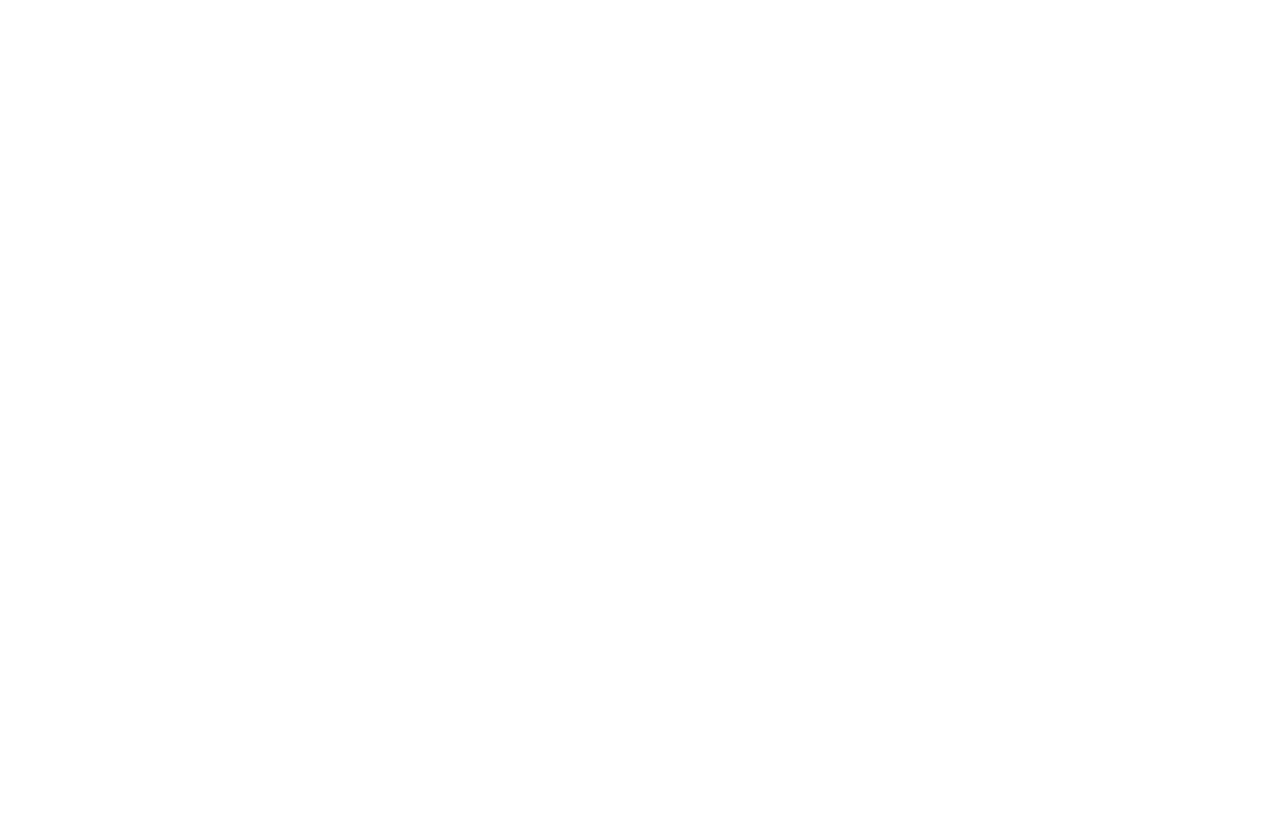
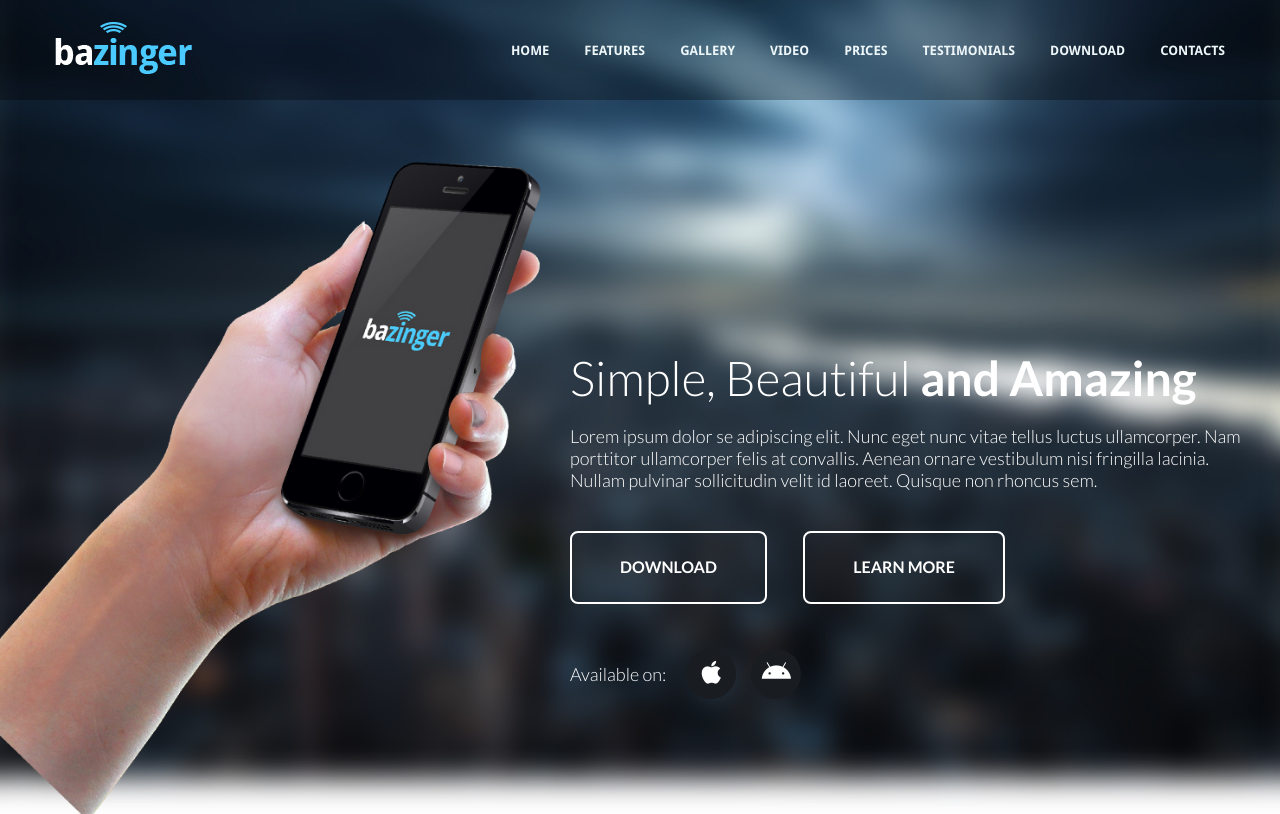
Before and after one commit to Anton-Zakutskyi/Webdesign, a plain HTML site: page index.html in a window 1280 px wide. Drawn offline with nearby package versions, Linux system fonts and the light colour scheme.

Commit message:
Main banner in progress

```diff
--- /dev/null
+++ b/css/style.scss
@@ -0,0 +1,342 @@
+@import url('https://fonts.googleapis.com/css2?family=Lato:wght@300;400;700;900&display=swap');
+
+@font-face {
+  font-family: "Droid Sans";
+  src: url("../fonts/DroidSans.ttf") format("truetype");
+  src: url("../fonts/DroidSans-Bold.ttf") format("truetype");
+  font-style: normal;
+}
+
+$main-font: 'Lato', sans-serif;
+$second-font: 'Droid Sans', sans-serif;
+
+* {
+  padding: 0;
+  list-style: none;
+  box-sizing: border-box;
+  a{
+    text-decoration: none;
+  }
+
+}
+
+body {
+  height: 100%;
+}
+.d_flex{
+  display: flex;
+
+}
+.container {
+  max-width: 1200px;
+  margin: 0 auto;
+  padding: 0 15px;
+}
+
+
+header {
+  position: fixed;
+  width: 100%;
+  left: 0;
+  top: 0;
+  z-index: 10;
+
+  &:before {
+    content: " ";
+    position: absolute;
+    top: 0;
+    left: 0;
+    height: 100%;
+    width: 100%;
+    background-color: black;
+    opacity: 0.3;
+    z-index: 2;
+  }
+
+  .header_body {
+    position: relative;
+    display: flex;
+    justify-content: space-between;
+    height: 100px;
+    align-items: center;
+
+    .logo {
+      position: relative;
+      z-index: 3;
+
+      img {
+        width: 100%;
+      }
+    }
+  }
+
+  nav {
+    ul.header_list {
+      display: flex;
+      position: relative;
+      z-index: 2;
+
+      li {
+        margin: 0 0 0 35px;
+
+        .header_link {
+          font-size: 13px;
+          font-family: $second-font;
+          font-weight: 700;
+          text-decoration: none;
+          color: #edf6f9;
+          text-transform: uppercase;
+        }
+      }
+    }
+  }
+  .header_burger {
+    display: none;
+  }
+}
+
+
+//<!-- MAIN_BANNER ------->
+
+.main_banner {
+  padding: 350px 0 115px 0;
+  background-image: url("../images/main_banner_bg.jpg");
+  background-repeat: no-repeat;
+  background-size: cover;
+  .main_banner_container{
+    max-width: 1270px;
+    margin: 0 auto;
+    padding: 0 15px;
+  }
+  .main_banner_content{
+    max-width: 745px;
+    padding-left: 55px;
+    margin-left: auto;
+    margin-right: 0;
+  }
+  h1{
+    margin: 0 0 20px 0;
+    font-family: $main-font;
+    font-size: 48px;
+    font-weight: 300;
+    color: white;
+  }
+  span{
+    font-weight: 700;
+  }
+  p{
+    margin: 0 0 40px 0;
+    font-family: $main-font;
+    font-size: 18px;
+    line-height: 22px;
+    font-weight: 300;
+    color: white;
+  }
+  .main_banner_buttons{
+    margin: 0 0 45px 0;
+    max-width: 435px;
+    justify-content: space-between;
+
+    a{
+      padding: 25px 48px;
+      border: 2px solid white;
+      border-radius: 8px;
+      display: inline-block;
+      text-transform: uppercase;
+      font-family: $main-font;
+      font-weight: 700;
+      color: white;
+    }
+  }
+  .main_banner_available{
+    align-items: center;
+    .flex-item{
+
+    }
+    p{
+      margin: 0 20px 0 0;
+    }
+    .flex-item.icon a{
+      display: inline-block;
+      width: 50px;
+      height: 50px;
+      margin-right: 15px;
+      background-color: #191c20;
+      border-radius: 50%;
+      font-size: 26px;
+      color: white;
+      text-align: center;
+      line-height: 50px;
+      &:before:first-child{
+        content: "\f179";
+      }
+      &:before:last-child{
+        content: "\f17b";
+      }
+    }
+  }
+}
+
+
+
+
+
+
+
+
+
+
+
+
+
+
+
+
+
+
+
+
+
+
+
+
+
+
+
+@media only screen and (max-width: 1024px) {
+  header {
+    nav {
+      ul.header_list {
+        position: relative;
+        z-index: 3;
+
+        li {
+          margin: 0 0 0 22px;
+        }
+      }
+    }
+  }
+}
+
+@media only screen and (max-width: 992px) {
+  header {
+    nav {
+      ul.header_list {
+        position: relative;
+        z-index: 3;
+
+        li {
+          margin: 0 0 0 15px;
+        }
+      }
+    }
+  }
+}
+
+@media only screen and (max-width: 767px) {
+  body.lock{
+    overflow: hidden;
+  }
+  header {
+    .header_body {
+      height: 65px;
+    }
+
+    .header_burger {
+      display: block;
+      position: relative;
+      z-index: 3;
+      width: 30px;
+      height: 20px;
+
+      &:before {
+        content: "";
+        position: absolute;
+        width: 100%;
+        background-color: #fff;
+        height: 2px;
+        top: 0;
+        transition: all 0.3s ease 0s;
+      }
+
+      &:after {
+        content: "";
+        position: absolute;
+        width: 100%;
+        background-color: #fff;
+        height: 2px;
+        bottom: 0;
+        transition: all 0.3s ease 0s;
+      }
+
+      span {
+        position: absolute;
+        width: 100%;
+        background-color: #fff;
+        height: 2px;
+        left: 0;
+        top: 9px;
+        transition: all 0.3s ease 0s;
+      }
+    }
+    .header_burger.active{
+      &:before{
+        transform: rotate(45deg);
+        transition: all 0.3s ease 0s;
+        top: 9px;
+      }
+      &:after {
+        transform: rotate(-45deg);
+        transition: all 0.3s ease 0s;
+        bottom: 9px;
+      }
+      span{
+        transform: scale(0);
+        transition: all 0.3s ease 0s;
+      }
+    }
+  }
+  .header_menu {
+    position: fixed;
+    top: -100%;
+    left: 0;
+    width: 100%;
+    height: 100%;
+    background-color: #365469;
+    padding: 70px 0 0 0;
+    transition: all 0.5s ease 0s;
+    overflow: auto;
+
+    ul.header_list {
+      display: block;
+
+      li {
+        margin: 0 0 30px 30px;
+
+        .header_link {
+          font-size: 22px;
+        }
+      }
+    }
+  }
+  .header_menu.active{
+    top: 0;
+    transition: all 0.5s ease 0s;
+  }
+}
+
+@media only screen and (max-width: 420px) {
+
+}
+
+@media only screen and (max-width: 375px) {
+
+}
+
+@media only screen and (max-width: 360px) {
+
+}
+
+@media only screen and (max-width: 320px) {
+
+}
--- a/index.html
+++ b/index.html
@@ -5,9 +5,103 @@
     <meta name="viewport"
           content="width=device-width, user-scalable=no, initial-scale=1.0, maximum-scale=1.0, minimum-scale=1.0">
     <meta http-equiv="X-UA-Compatible" content="ie=edge">
+    <link rel="stylesheet" href="css/normalize.css">
+    <link rel="stylesheet" href="css/style.css">
     <title>IT-Lab Studio</title>
 </head>
 <body>
+<header class="header">
+    <div class="container">
+        <div class="header_body">
+            <a href="index.html" class="logo">
+                <img src="images/Logo.png" alt="logo">
+            </a>
+            <div class="header_burger">
+                <span></span>
+            </div>
+            <nav class="header_menu">
+                <ul class="header_list">
+                    <li>
+                        <a href="#" class="header_link">home</a>
+                    </li>
+                    <li>
+                        <a href="#" class="header_link">features</a>
+                    </li>
+                    <li>
+                        <a href="#" class="header_link">gallery</a>
+                    </li>
+                    <li>
+                        <a href="#" class="header_link">video</a>
+                    </li>
+                    <li>
+                        <a href="#" class="header_link">prices</a>
+                    </li>
+                    <li>
+                        <a href="#" class="header_link">testimonials</a>
+                    </li>
+                    <li>
+                        <a href="#" class="header_link">download</a>
+                    </li>
+                    <li>
+                        <a href="#" class="header_link">contacts</a>
+                    </li>
+                </ul>
+            </nav>
+        </div>
+    </div>
+</header>
+<main>
+    <section class="main_banner">
+        <div class="main_banner_container">
+            <div class="main_banner_content">
+                <h1>Simple, Beautiful <span>and Amazing</span></h1>
+                <p>Lorem ipsum dolor se adipiscing elit. Nunc eget nunc vitae tellus luctus ullamcorper. Nam porttitor ullamcorper felis at convallis. Aenean ornare vestibulum nisi fringilla lacinia. Nullam pulvinar sollicitudin velit id laoreet. Quisque non rhoncus sem.</p>
+                <div class="main_banner_buttons d_flex">
+                    <div class="button">
+                        <a href="#">download</a>
+                    </div>
+                    <div class="button">
+                        <a href="#" >learn more</a>
+                    </div>
 
+                </div>
+                <div class="main_banner_available d_flex">
+                    <div class="flex-item">
+                        <p>Available on: </p>
+                    </div>
+                    <div class="flex-item icon">
+                        <a href="#">
+                            <i class="fab fa-apple"></i>
+                        </a>
+
+                    </div>
+                    <div class="flex-item icon">
+                        <a href="#">
+                            <i class="fab fa-android"></i>
+                        </a>
+
+                    </div>
+                </div>
+            </div>
+
+        </div>
+
+    </section>
+
+</main>
+
+
+
+
+<footer>
+
+</footer>
+
+<script src="https://kit.fontawesome.com/0148f7d94a.js" crossorigin="anonymous"></script>
+<script
+        src="https://code.jquery.com/jquery-3.6.0.min.js"
+        integrity="sha256-/xUj+3OJU5yExlq6GSYGSHk7tPXikynS7ogEvDej/m4="
+        crossorigin="anonymous"></script>
+<script src="js/script.js"></script>
 </body>
 </html>
--- /dev/null
+++ b/js/script.js
@@ -0,0 +1,6 @@
+$(document).ready(function () {
+    $('.header_burger').click(function(event) {
+        $('.header_burger,.header_menu ').toggleClass('active');
+        $('body').toggleClass('lock');
+    });
+});
```
Also changed, not shown: css/normalize.css (added), css/style.css (added), fonts/DroidSans-Bold.ttf (added), fonts/DroidSans.ttf (added), images/Logo.png (added), images/main_banner_bg.jpg (added), 1 other file.
